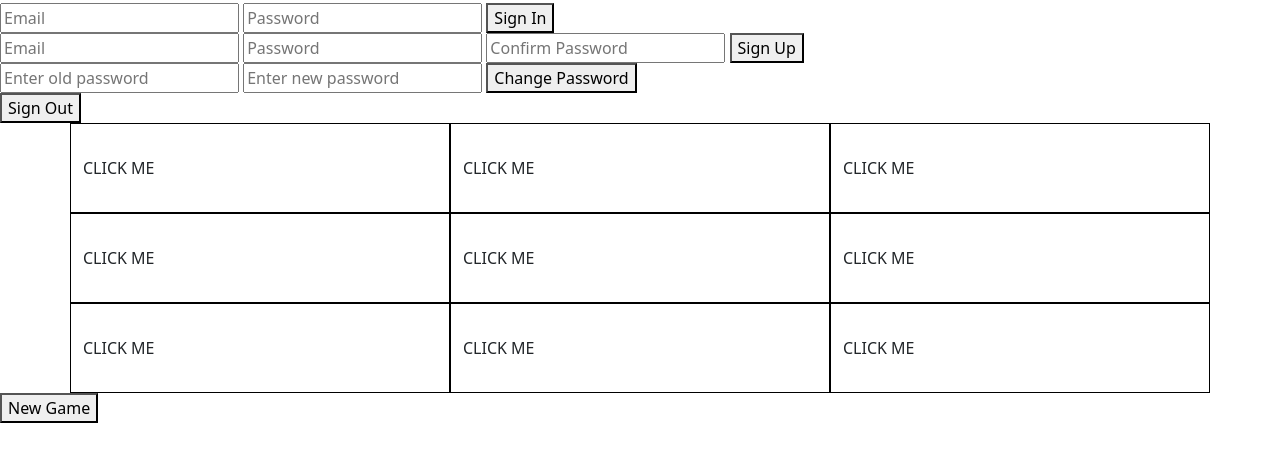
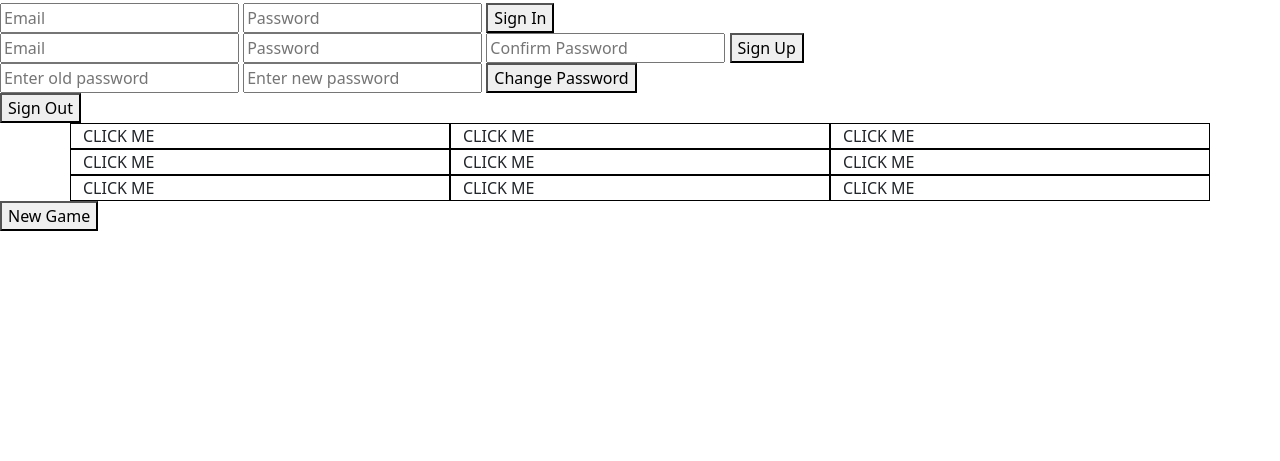
Before and after one commit to jgiang15/tic-tac-toe-client, a website built with webpack: page index.html in a window 1280 px wide. Shown: the part 53-514 px from the top of the page. Built offline with nearby package versions, Linux system fonts and the light colour scheme.

Commit message:
I made a grid and made changes to spi.js

```diff
--- a/app/auth/api.js
+++ b/app/auth/api.js
@@ -1,29 +1,32 @@
 const store = require('../store.js')
-const config = require('../config')
+// const config = require('../config')
 
 const signUp = function (data) {
-  console.log(config.apiUrl)
+  // console.log(config.apiUrl)
   return $.ajax({
     method: 'POST',
-    url: config.apiUrl + '/sign-up',
+    // url: config.apiUrl + '/sign-up',
+    url: 'https://tic-tac-toe-api-development.herokuapp.com/sign-up',
     data
   })
 }
 
 const signIn = function (data) {
-  console.log(config.apiUrl)
+  // console.log(config.apiUrl)
   return $.ajax({
     method: 'POST',
-    url: config.apiUrl + '/sign-in',
+    // url: config.apiUrl + '/sign-in',
+    url: 'https://tic-tac-toe-api-development.herokuapp.com/sign-in',
     data
   })
 }
 
 const changePassword = function (data) {
-  console.log(config.apiUrl)
+  // console.log(config.apiUrl)
   return $.ajax({
     method: 'PATCH',
-    url: config.apiUrl + '/change-password',
+    // url: config.apiUrl + '/change-password',
+    url: 'https://tic-tac-toe-api-development.herokuapp.com/change-password',
     headers: {
       Authorization: 'Bearer ' + store.user.token
     },
@@ -32,10 +35,11 @@ const changePassword = function (data) {
 }
 
 const signOut = function (data) {
-  console.log(config.apiUrl)
+  // console.log(config.apiUrl)
   return $.ajax({
     method: 'Delete',
-    url: config.apiUrl + '/sign-out',
+    // url: config.apiUrl + '/sign-out',
+    url: 'https://tic-tac-toe-api-development.herokuapp.com/sign-out',
     headers: {
       Authorization: 'Bearer ' + store.user.token
     }
--- a/app/styles/index.scss
+++ b/app/styles/index.scss
@@ -1,8 +1,16 @@
 @import '~bootstrap/scss/bootstrap';
 
-.box {
+* {
+    box-sizing: border-box;
+}
+
+.board {
+    justify-content: center;
+    align-content: center;
     align-items: center;
-    border: 1px solid black;
-    display: flex;
-    height: 90px;
+
 }
+
+.cell {
+    border: 1px solid black
+}
--- a/index.html
+++ b/index.html
@@ -38,17 +38,17 @@
 
        <section id="auth-display"></section>
 
-       <div class="container">
+       <div class="container" id="board">
          <div class="row">
-           <div class="col-4 box sect-1">CLICK ME</div>
-           <div class="col-4 box sect-2">CLICK ME</div>
-           <div class="col-4 box sect-3">CLICK ME</div>
-           <div class="col-4 box sect-4">CLICK ME</div>
-           <div class="col-4 box sect-5">CLICK ME</div>
-           <div class="col-4 box sect-6">CLICK ME</div>
-           <div class="col-4 box sect-7">CLICK ME</div>
-           <div class="col-4 box sect-8">CLICK ME</div>
-           <div class="col-4 box sect-9">CLICK ME</div>
+           <div class="col-4 box cell" id="b1">CLICK ME</div>
+           <div class="col-4 box cell" id="b2">CLICK ME</div>
+           <div class="col-4 box cell" id="b3">CLICK ME</div>
+           <div class="col-4 box cell" id="b4">CLICK ME</div>
+           <div class="col-4 box cell" id="b5">CLICK ME</div>
+           <div class="col-4 box cell" id="b6">CLICK ME</div>
+           <div class="col-4 box cell" id="b7">CLICK ME</div>
+           <div class="col-4 box cell" id="b8">CLICK ME</div>
+           <div class="col-4 box cell" id="b9">CLICK ME</div>
           </div>
        </div>
 
```
Also changed, not shown: app/game/api.js (+4 -3 lines).
